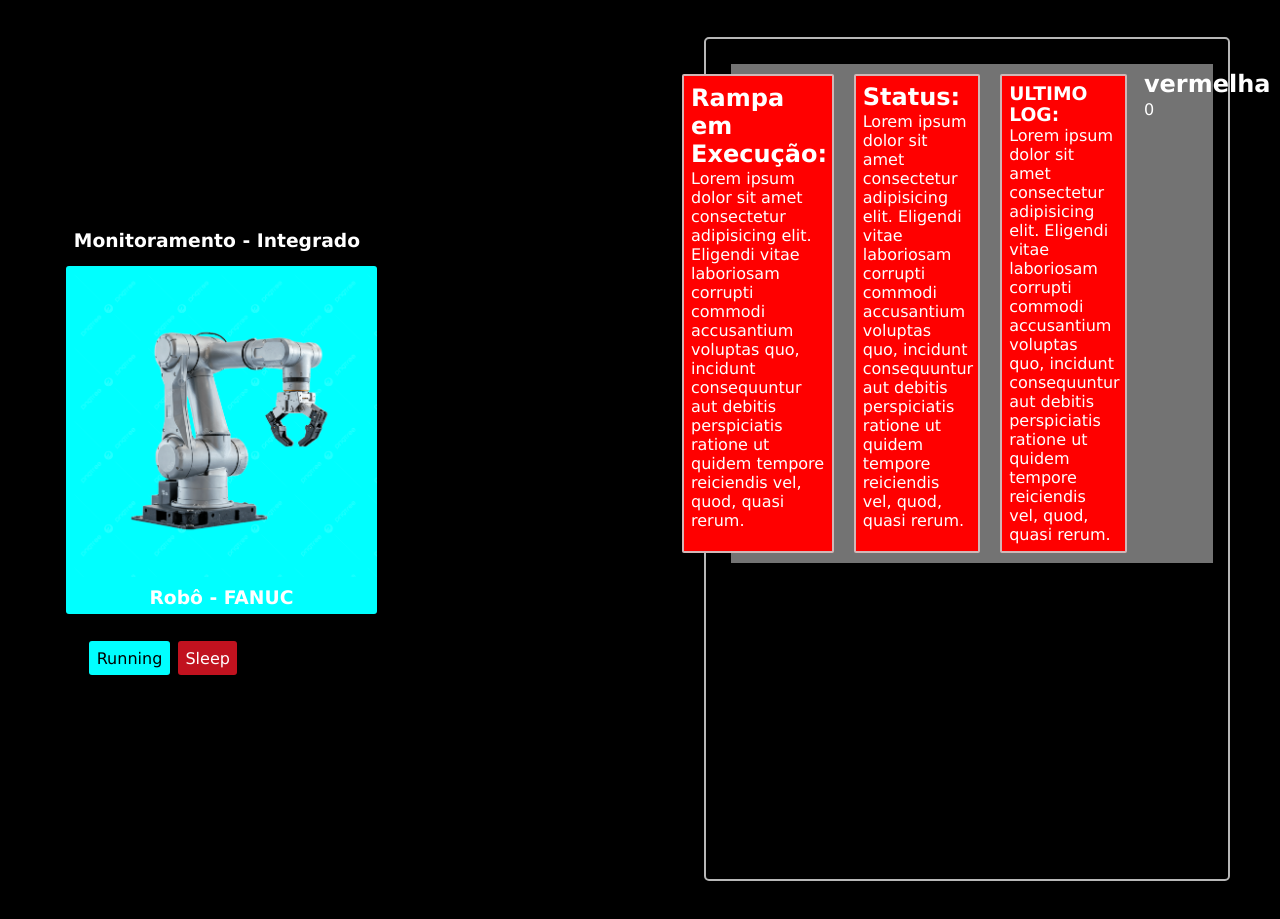
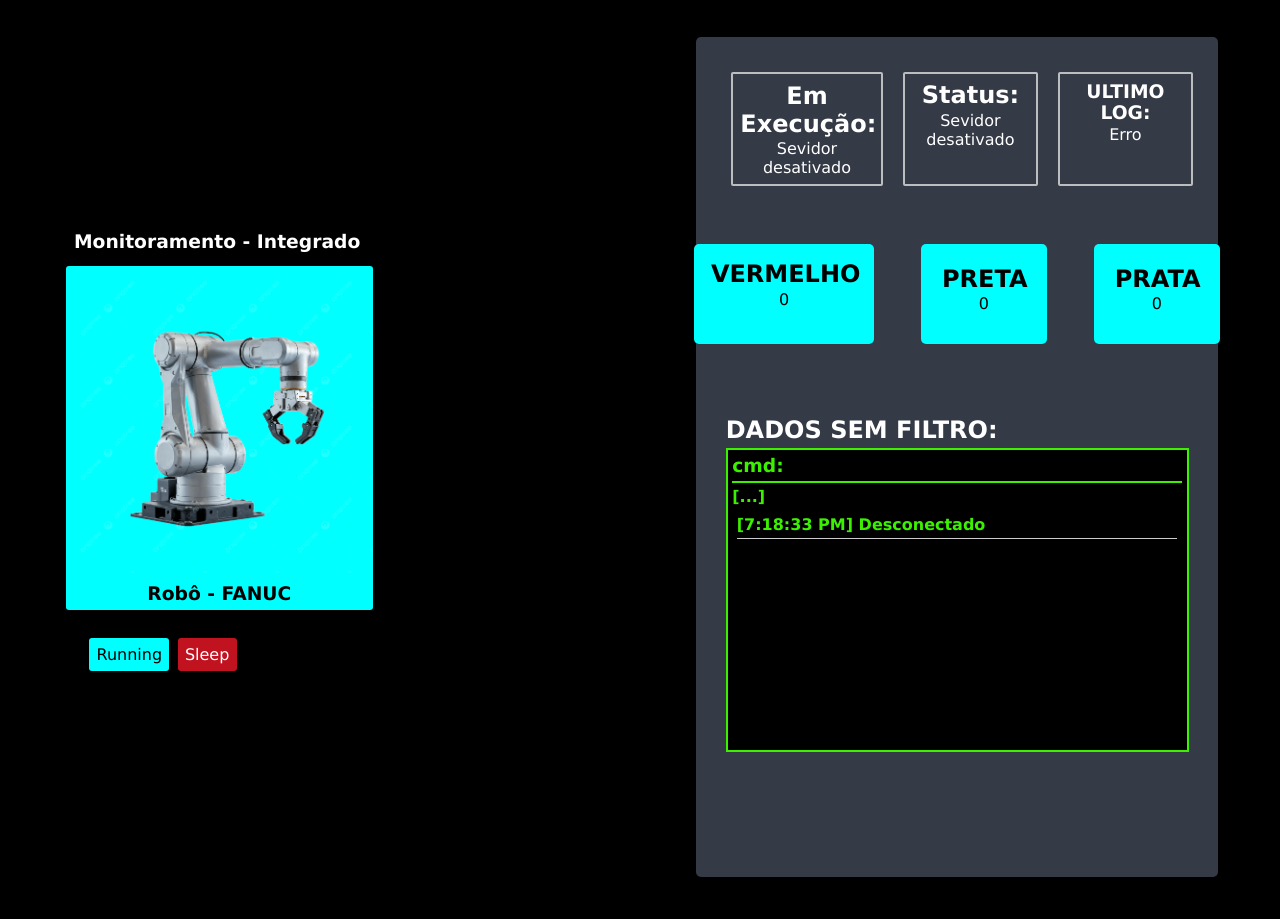
Before and after one commit to Mosisem/_FANUC, a plain HTML site: page interface/index.html in a window 1280 px wide. Drawn offline with Linux system fonts and the light colour scheme; no server answers.

Commit message:
Add files via upload

```diff
--- a/interface/dados.js
+++ b/interface/dados.js
@@ -1,47 +1,117 @@
 const API_URL = 'http://localhost:3001/events'
 
-const statusEl = document.getElementById('status')
-const outputEl = document.getElementById('output')
-const info_log = document.getElementById('info_log')
+// elementos
+const statusRunning = document.getElementById('b_ativo')
+const statusSleep = document.getElementById('b_desativado')
 
-let connected = false
-let data = null
+const taxaEl = document.getElementById('server_dd_taxa')     // AGORA: status_robo
+const statusEl = document.getElementById('server_dd_status') // status
+const logTimeEl = document.getElementById('server_dd_log')   // horário
 
+const vermelhoEl = document.querySelector('#contagem_vermelho div')
+const pretoEl = document.querySelector('#contagem_preta div')
+const prataEl = document.querySelector('#contagem_prata div')
+
+const logListEl = document.getElementById('mensagem_s')
+
+// conexão SSE
 const source = new EventSource(API_URL)
+
+// últimos 3 logs
+let lastLogs = []
+
+// horário do último evento
+function updateLastLogTime() {
+  const time = new Date().toLocaleTimeString()
+  logTimeEl.textContent = time
+}
+
+// lista de logs
+function updateLogList() {
+  logListEl.innerHTML = lastLogs
+    .map(log => `<div style="border-bottom:1px solid #ccc; padding:4px 0;">${log}</div>`)
+    .join('')
+}
 
 // conexão aberta
 source.onopen = () => {
-  connected = true
-  statusEl.textContent = 'Conectado'
-  statusEl.classList.remove('offline')
-  statusEl.classList.add('online')
+  const time = new Date().toLocaleTimeString()
 
-  console.log('[SSE] Conectado')
+  lastLogs.unshift(`[${time}] Conectado`)
+  if (lastLogs.length > 3) lastLogs.pop()
+
+  updateLastLogTime()
+  updateLogList()
 }
 
 // recebendo dados
 source.onmessage = (e) => {
   try {
-    data = JSON.parse(e.data)
+    const data = JSON.parse(e.data)
 
-    console.log('[SSE] Dados:', data)
+    console.log('Dados recebidos:', data)
 
-    outputEl.textContent = JSON.stringify(data, null, 2)
-    info_log.innerHTML = `<p>${data}</p>`
+    const time = new Date().toLocaleTimeString()
+
+    // salva log
+    lastLogs.unshift(`[${time}] ${JSON.stringify(data)}`)
+    if (lastLogs.length > 3) lastLogs.pop()
+
+    updateLastLogTime()
+    updateLogList()
+
+    // ✅ STATUS DO ROBÔ (texto)
+    const statusValue = data.status || data.machine_status || data.estado
+
+    if (statusValue !== undefined) {
+      statusEl.textContent = statusValue
+
+      if (statusValue === 'Running') {
+        statusRunning.style.background = 'green'
+        statusSleep.style.background = 'gray'
+      } else {
+        statusRunning.style.background = 'gray'
+        statusSleep.style.background = 'red'
+      }
+    }
+
+    // ✅ NOVA FUNÇÃO → mostrar status_robo na taxa
+    if (data.status_robo !== undefined) {
+      taxaEl.textContent = data.status_robo
+    }
+
+    // contagem
+    if (data.vermelho !== undefined) {
+      vermelhoEl.textContent = data.vermelho
+    }
+
+    if (data.preto !== undefined) {
+      pretoEl.textContent = data.preto
+    }
+
+    if (data.prata !== undefined) {
+      prataEl.textContent = data.prata
+    }
+
   } catch (err) {
-    console.error('Erro ao parsear JSON:', err);
+    console.error(err)
 
+    const time = new Date().toLocaleTimeString()
+    lastLogs.unshift(`[${time}] Erro ao processar`)
+    if (lastLogs.length > 3) lastLogs.pop()
+
+    logTimeEl.textContent = 'Erro'
+    updateLogList()
   }
-
 }
 
+// erro
+source.onerror = () => {
+  const time = new Date().toLocaleTimeString()
 
-// erro / desconexão
-source.onerror = () => {
-  connected = false
-  statusEl.textContent = 'Desconectado'
-  statusEl.classList.remove('online')
-  statusEl.classList.add('offline')
+  lastLogs.unshift(`[${time}] Desconectado`)
+  if (lastLogs.length > 3) lastLogs.pop()
 
-  console.warn('[SSE] Desconectado')
+  logTimeEl.textContent = 'Erro'
+  updateLogList()
 }
--- a/interface/index.html
+++ b/interface/index.html
@@ -32,11 +32,11 @@
                     <div id="info_taxa">
                         <p>
                             <h2>
-                            Rampa em Execução:
+                            Em Execução:
                             </h2>
                         </p>
                         <div id="server_dd_taxa">
-                           Lorem ipsum dolor sit amet consectetur adipisicing elit. Eligendi vitae laboriosam corrupti commodi accusantium voluptas quo, incidunt consequuntur aut debitis perspiciatis ratione ut quidem tempore reiciendis vel, quod, quasi rerum.
+                             Sevidor desativado
                         </div>
                     </div>
                     <div id="info_status">
@@ -46,7 +46,7 @@
                             </h2>
                         </p>
                         <div id="server_dd_status">
-                             Lorem ipsum dolor sit amet consectetur adipisicing elit. Eligendi vitae laboriosam corrupti commodi accusantium voluptas quo, incidunt consequuntur aut debitis perspiciatis ratione ut quidem tempore reiciendis vel, quod, quasi rerum.
+                             Sevidor desativado
                         </div>
                     </div>
                     <div id="info_log">
@@ -56,20 +56,61 @@
                         </h3>
                       </p>
                       <div id="server_dd_log">
-                       Lorem ipsum dolor sit amet consectetur adipisicing elit. Eligendi vitae laboriosam corrupti commodi accusantium voluptas quo, incidunt consequuntur aut debitis perspiciatis ratione ut quidem tempore reiciendis vel, quod, quasi rerum.
+                            Sevidor desativado
                       </div>
 
                     </div>
-                    <section id="contagem">
-                        <div>
+            </section>
+            <section id="contagem">
+                        <div id="contagem_vermelho">
                             <p>
-                                <h2>vermelha</h2>
+                                <h2>VERMELHO</h2>
                             </p>
-                            <div>
+                            <div id="contagem_p_v">
                                 0
                             </div>
                         </div>
-                    </section>
+                        <div id="contagem_preta">
+                            <p>
+                                <h2>
+                                    PRETA
+                                </h2>
+                            </p>
+                            <div id="contagem_p_pre">
+                                0
+                            </div>
+                        </div>
+                        <div id="contagem_prata">
+                            <p>
+                                <h2>
+                                    PRATA
+                                </h2>
+                            </p>
+                            <div id="contagem_p_prat">
+                                0
+                            </div>
+                        </div>
+            </section>
+            <section id="dados_puros">
+                <p>
+                    <h2>
+                        DADOS SEM FILTRO:
+                    </h2>
+                </p>
+                <div id="cmd_dados">
+                    <p>
+                        <h3>
+                            cmd:
+                        </h3>
+                        <hr>
+                        <h4>
+                            [...]
+                        </h4>
+                        <h4 id="mensagem_s">
+
+                        </h4>
+                    </p>
+                </div>
             </section>
         </section>
 
--- a/interface/style.css
+++ b/interface/style.css
@@ -1,7 +1,6 @@
 *{
     margin: 1%;
     font-family:'Lucida Sans', 'Lucida Sans Regular', 'Lucida Grande', 'Lucida Sans Unicode', Geneva, Verdana, sans-serif;
-    color: white;
 }
 
 
@@ -11,6 +10,7 @@
       --fundodiv-2:#000;
       --fundo-alerta:#C1121F;
       ---borda:rgba(204, 204, 204, 0.897);
+      ---cmd:#40ff00f1;
 }
 
 body{
@@ -33,11 +33,11 @@ body{
 }
 #contente_principal_info{
     padding: 10px;
-    width: 60%;
-    align-items: center;
+    width: 50%;
+    justify-content: center;
 }
 #div_title{
-    width: 50%;
+    width: 55%;
     padding: 5px;
     color: white;
 }
@@ -47,7 +47,7 @@ body{
     background-color: aqua;
     width: 50%;
     padding: 3px;
-    justify-content: center;
+    justify-content:right;
     border-radius: 3px;
 }
 
@@ -58,22 +58,22 @@ body{
     align-items:center;
     padding: 20px;
     border-radius: 5px;
-    border: rgba(204, 204, 204, 0.897) 2px solid;
-
+    background-color: #343a46;
 }
 
 #contente_sub_info2{
-    background-color:rgba(128, 128, 128, 0.897);
     width: 100%;
     display: flex;
     justify-content:center;
+    color: rgb(255, 255, 255);
+    text-align: center;
 }
+
 
 #info_taxa{
     width: 100%;
     margin: 10px;
     padding: 6px;
-    background-color: red;
     border: var(---borda) 2px solid;
     border-radius: 2px;
 }
@@ -82,7 +82,6 @@ body{
     width: 100%;
     margin: 10px;
     padding: 6px;
-    background-color: red;
     border: var(---borda) 2px solid;
     border-radius: 2px;
 }
@@ -91,7 +90,6 @@ body{
     width: 100%;
     margin: 10px;
     padding: 6px;
-    background-color: red;
     border: var(---borda) 2px solid;
     border-radius: 2px;
 }
@@ -123,3 +121,60 @@ body{
     -webkit-animation-duration: 3s;
     animation-duration: 3s;
 }
+
+#contagem{
+    margin-top: 5%;
+    display: flex;
+    flex-direction: row;
+    justify-content: center;
+}
+
+#contagem_vermelho{
+    color: #000;
+    background-color:var(--fundodiv);
+    padding: 15px;
+    height: 70px;
+    text-align: center;
+    border-radius: 5px;
+    margin: 5%;
+}
+
+#contagem_preta{
+    color: #000;
+    background-color: var(--fundodiv);
+    padding: 20px;
+    width: 20%;
+    margin: 5%;
+    border-radius: 5px;
+    text-align: center;
+}
+
+#contagem_prata{
+    color: #000;
+    background-color: var(--fundodiv);
+    padding: 20px;
+    width: 20%;
+    margin: 5%;
+    text-align: center;
+    border-radius: 5px;
+}
+
+#dados_puros{
+    margin-top: 10%;
+}
+
+#dados_puros h2{
+    color: white;
+}
+
+
+
+#cmd_dados{
+    background-color: #000;
+    border: var(---cmd) 2px solid;
+    color: var(---cmd);
+    height: 300px;
+}
+#cmd_dados hr{
+    border: var(---cmd) 1px solid;
+}
```
